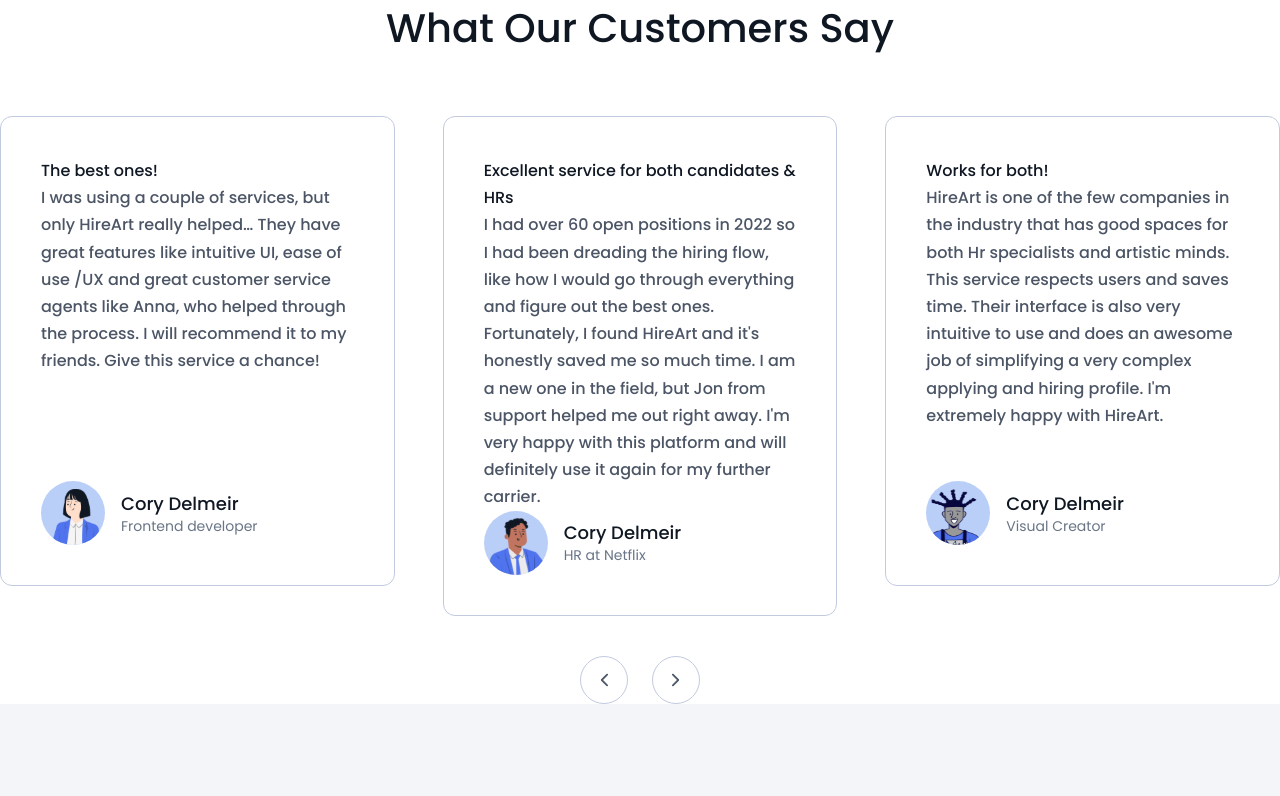
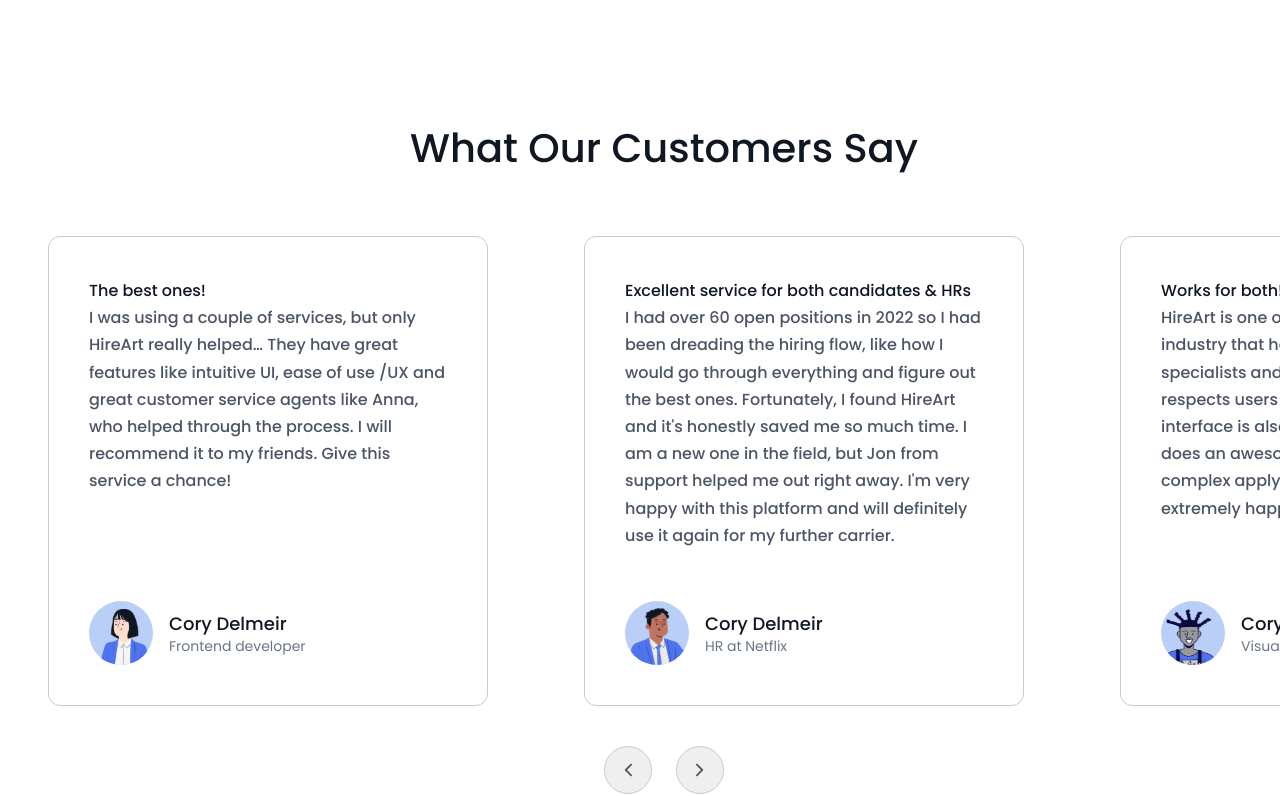
Before and after one commit to a1exalexander/hire-art, a React (Vite) app: page / in a window 1280 px wide. Shown: the part 1006-1802 px from the top of the page. Built offline with nearby package versions, Linux system fonts and the light colour scheme.

Commit message:
✨ fix swiper

```diff
--- a/src/components/common/SlideCard/SlideCard.styled.jsx
+++ b/src/components/common/SlideCard/SlideCard.styled.jsx
@@ -1,44 +1,47 @@
 import styled from 'styled-components';
-import { light } from '../../../styles/theme';
 
 export const StyledSlideCard = styled.div`
   max-width: 440px;
-  width: 100%;
   height: 100%;
   min-height: 470px;
-  background: ${light.colors.white};
-  border: 1px solid ${light.colors.N4};
+  width: 343px;
+  background: ${props => props.theme.colors.white};
+  border: 1px solid ${props => props.theme.colors.N4};
   border-radius: 12px;
-  padding: 40px;
+  padding: 24px 16px;
   display: flex;
   flex-direction: column;
   margin-right: 48px;
+  @media (min-width: 767px) {
+    padding: 40px;
+    width: 100%;
+  }
 `;
 
 export const Title = styled.p`
   font-weight: 500;
   font-size: 16px;
   line-height: 170%;
-  color: ${light.colors.N10};
+  color: ${props => props.theme.colors.N10};
 `;
 export const Description = styled.p`
   font-weight: 500;
   font-size: 16px;
   line-height: 170%;
-  color: ${light.colors.N8};
+  color: ${props => props.theme.colors.N8};
   flex-grow: 1;
 `;
 export const Name = styled.p`
   font-weight: 500;
   font-size: 18px;
   line-height: 27px;
-  color: ${light.colors.N10};
+  color: ${props => props.theme.colors.N10};
 `;
 export const Position = styled.p`
   font-weight: 400;
   font-size: 14px;
   line-height: 140%;
-  color: ${light.colors.N7};
+  color: ${props => props.theme.colors.N7};
 `;
 export const Img = styled.img`
   width: 64px;
--- a/src/components/common/Slider/Slider.css
+++ b/src/components/common/Slider/Slider.css
@@ -1,5 +1,5 @@
 .swiper-slide {
-  width: 25%;
+  width: auto !important;
 }
 .swiper-icon {
   width: 8px;
@@ -24,6 +24,11 @@
 }
 .controller {
   display: flex;
-  justify-content: center;
+  justify-content: left;
   margin-top: 40px;
 }
+@media (min-width: 767px) {
+  .controller {
+    justify-content: center;
+  }
+}
--- a/src/components/common/Slider/Slider.jsx
+++ b/src/components/common/Slider/Slider.jsx
@@ -4,6 +4,7 @@ import PropTypes from 'prop-types';
 import { SlideCard } from '../SlideCard/SlideCard';
 import 'swiper/swiper.min.css';
 import './Slider.css';
+import { useRef } from 'react';
 
 function Arrow({ className }) {
   return (
@@ -26,21 +27,45 @@ Arrow.propTypes = {
 };
 
 export function Slider({ slides }) {
+  const swiperRef = useRef(null);
+
+  const swiperParams = {
+    slidesPerView: 'auto',
+    spaceBetween: 48,
+    initialSlide: 0,
+    loopedSlides: 3,
+    loop: true,
+    rewind: true,
+    navigation: {
+      nextEl: '.swiper-button-next-custom',
+      prevEl: '.swiper-button-prev-custom',
+    },
+    modules: [Navigation],
+    on: {
+      init: () => {
+        swiperRef.current.swiper.slideNext();
+      },
+    },
+    // breakpoints: {
+    //   0: {
+    //     slidesPerView: 1,
+    //     spaceBetween: 10,
+    //     centeredSlides: true,
+    //   },
+    //   1024: {
+    //     slidesPerView: 2,
+    //     spaceBetween: 24,
+    //   },
+    //   1366: {
+    //     slidesPerView: 3,
+    //     spaceBetween: 48,
+    //   },
+    // },
+  };
   return (
     <>
-      <Swiper
-        slidesPerView={3}
-        spaceBetween={48}
-        initialSlide={0}
-        loopedSlides={3}
-        loop
-        navigation={{
-          prevEl: '.swiper-button-prev',
-          nextEl: '.swiper-button-next',
-        }}
-        modules={[Navigation]}
-      >
-        {slides.map((slide) => (
+      <Swiper {...swiperParams} ref={swiperRef}>
+        {slides.map(slide => (
           <SwiperSlide key={slide.id}>
             <SlideCard
               name={slide.name}
@@ -53,12 +78,18 @@ export function Slider({ slides }) {
         ))}
       </Swiper>
       <div className="controller">
-        <div className="swiper-button swiper-button-prev">
+        <button
+          className="swiper-button swiper-button-prev-custom"
+          onClick={() => swiperRef.current.swiper.slidePrev()}
+        >
           <Arrow className="swiper-icon swiper-icon--left" />
-        </div>
-        <div className="swiper-button swiper-button-next">
+        </button>
+        <button
+          className="swiper-button swiper-button-next-custom"
+          onClick={() => swiperRef.current.swiper.slideNext()}
+        >
           <Arrow className="swiper-icon swiper-icon" />
-        </div>
+        </button>
       </div>
     </>
   );
--- a/src/components/website/components/CustomersSay/CustomersSay.jsx
+++ b/src/components/website/components/CustomersSay/CustomersSay.jsx
@@ -1,6 +1,7 @@
 import PropTypes from 'prop-types';
 import { Slider } from '../../../common/Slider/Slider';
 import { Title } from './CustomersSay.styled';
+import { CustomersSayStyled } from './CustomersSay.styled';
 
 import photo1 from '../../../common/Slider/SliderImg/photo_1.svg';
 import photo2 from '../../../common/Slider/SliderImg/photo_2.svg';
@@ -40,13 +41,37 @@ export function CustomersSay({ title }) {
       img: photo3,
       pos: 'Visual Creator',
     },
+    {
+      id: 5,
+      name: 'Cory Delmeir',
+      title: 'Works for both!',
+      desc: "HireArt is one of the few companies in the industry that has good spaces for both Hr specialists and artistic minds. This service respects users and saves time. Their interface is also very intuitive to use and does an awesome job of simplifying a very complex applying and hiring profile. I'm extremely happy with HireArt. ",
+      img: photo3,
+      pos: 'Visual Creator',
+    },
+    {
+      id: 6,
+      name: 'Cory Delmeir',
+      title: 'Works for both!',
+      desc: "HireArt is one of the few companies in the industry that has good spaces for both Hr specialists and artistic minds. This service respects users and saves time. Their interface is also very intuitive to use and does an awesome job of simplifying a very complex applying and hiring profile. I'm extremely happy with HireArt. ",
+      img: photo3,
+      pos: 'Visual Creator',
+    },
+    {
+      id: 7,
+      name: 'Cory Delmeir',
+      title: 'Works for both!',
+      desc: "HireArt is one of the few companies in the industry that has good spaces for both Hr specialists and artistic minds. This service respects users and saves time. Their interface is also very intuitive to use and does an awesome job of simplifying a very complex applying and hiring profile. I'm extremely happy with HireArt. ",
+      img: photo3,
+      pos: 'Visual Creator',
+    },
   ];
 
   return (
-    <div>
+    <CustomersSayStyled>
       <Title>{title}</Title>
       <Slider slides={slides} />
-    </div>
+    </CustomersSayStyled>
   );
 }
 
--- a/src/components/website/components/CustomersSay/CustomersSay.styled.jsx
+++ b/src/components/website/components/CustomersSay/CustomersSay.styled.jsx
@@ -1,13 +1,34 @@
 import styled from 'styled-components';
 import PropTypes from 'prop-types';
 
+export const CustomersSayStyled = styled.div`
+  padding-top: 64px;
+  padding-bottom: 48px;
+  padding-left: 16px;
+  @media (min-width: 767px) {
+    padding-left: 48px;
+    padding-top: 120px;
+    padding-bottom: 80px;
+  }
+  @media (min-width: 1366px) {
+    padding-left: calc(100% - (50% + 665px));
+  }
+`;
+
 export const Title = styled.h1`
   font-weight: 500;
-  font-size: 40px;
+  font-size: 32px;
   line-height: 48px;
-  text-align: center;
-  color: ${(props) => props.theme.colors.N10};
-  margin-bottom: 64px;
+  text-align: left;
+  width: 300px;
+  color: ${props => props.theme.colors.N10};
+  margin-bottom: 40px;
+  @media (min-width: 767px) {
+    width: 100%;
+    margin-bottom: 64px;
+    font-size: 40px;
+    text-align: center;
+  }
 `;
 
 Title.propTypes = {
```
Also changed, not shown: package.json (+3 -4 lines), 1 other file (tests, documents, lock files or other folders).
